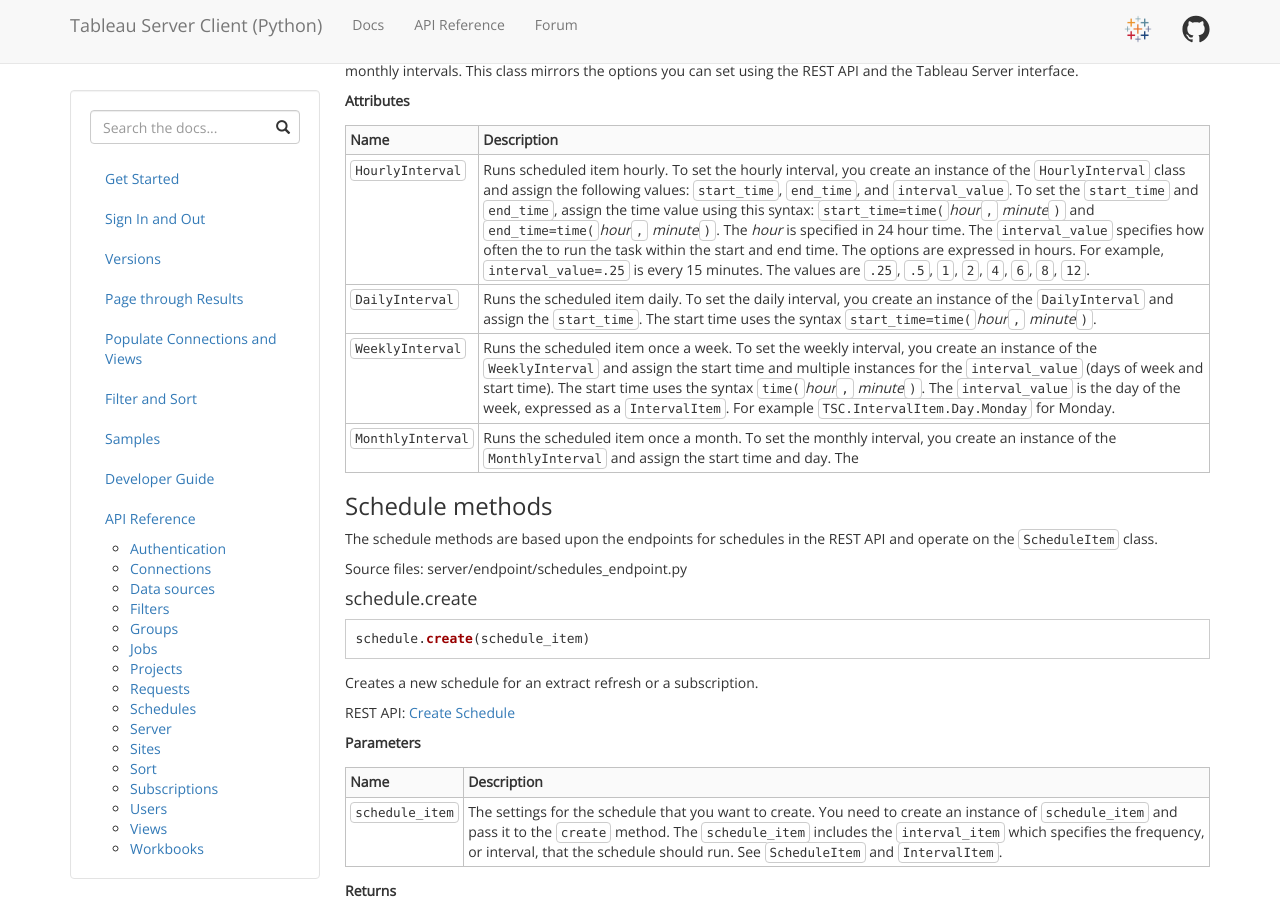
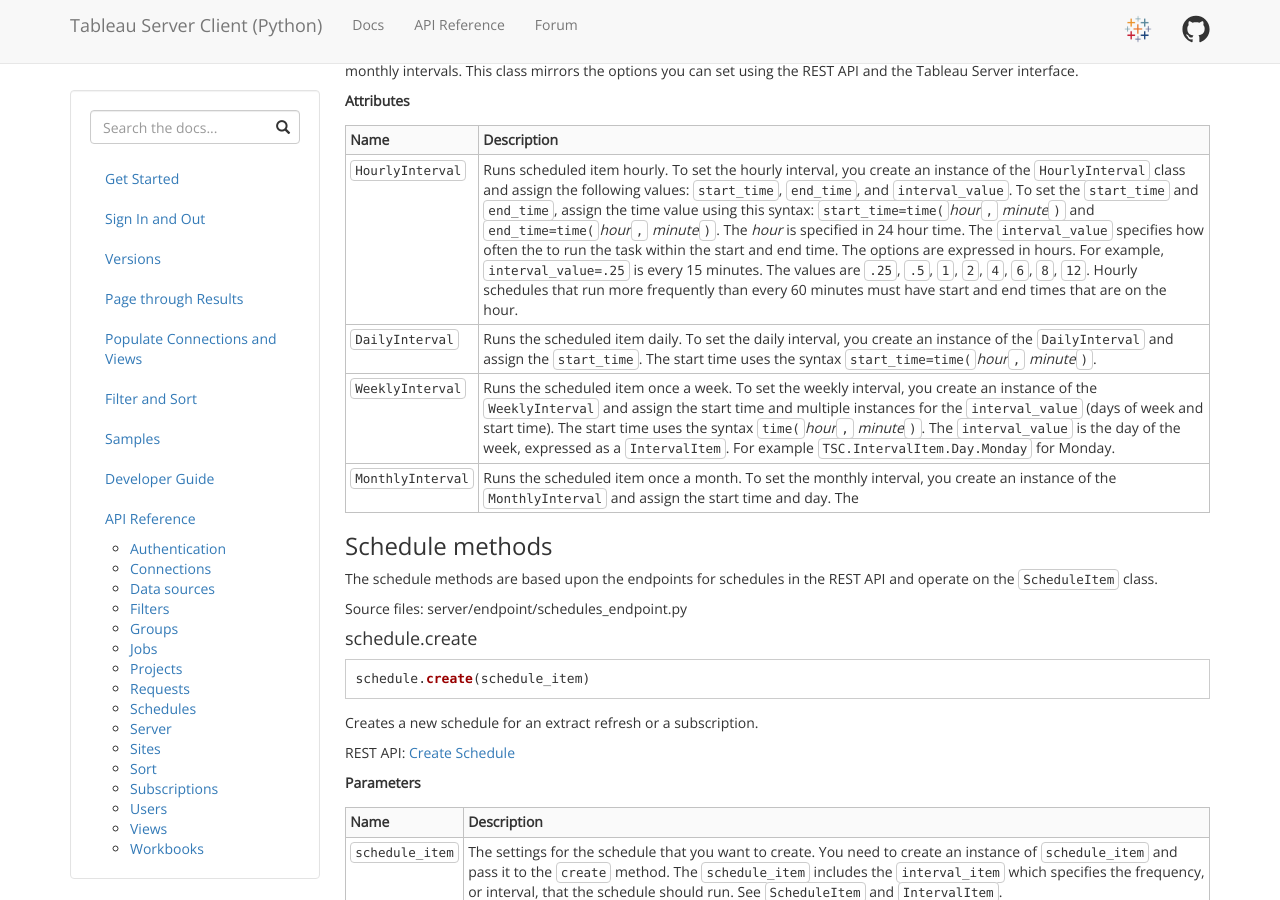
Before and after one commit to tableau/server-client-python, a Jekyll site: the page built from docs/api-ref.md, in a window 1280 px wide and 900 px high, scrolled down 32106 px. Built offline with Jekyll 4.4.1, drawn with Linux system fonts in a browser that asks for light colours.

Commit message:
add note that hourly interval schedules must start at top of hour

```diff
--- a/docs/api-ref.md
+++ b/docs/api-ref.md
@@ -1729,7 +1729,7 @@
 
 Name  |  Description
 :--- | :---
-`HourlyInterval`  | Runs scheduled item hourly. To set the hourly interval, you create an instance of the `HourlyInterval` class and assign the following values: `start_time`, `end_time`, and `interval_value`. To set the `start_time` and `end_time`, assign the time value using this syntax: `start_time=time(`*hour*`,` *minute*`)` and `end_time=time(`*hour*`,` *minute*`)`. The *hour* is specified in 24 hour time. The `interval_value` specifies how often the to run the task within the start and end time. The options are expressed in hours. For example, `interval_value=.25` is every 15 minutes. The values are `.25`, `.5`, `1`, `2`, `4`, `6`, `8`, `12`.
+`HourlyInterval`  | Runs scheduled item hourly. To set the hourly interval, you create an instance of the `HourlyInterval` class and assign the following values: `start_time`, `end_time`, and `interval_value`. To set the `start_time` and `end_time`, assign the time value using this syntax: `start_time=time(`*hour*`,` *minute*`)` and `end_time=time(`*hour*`,` *minute*`)`. The *hour* is specified in 24 hour time. The `interval_value` specifies how often the to run the task within the start and end time. The options are expressed in hours. For example, `interval_value=.25` is every 15 minutes. The values are `.25`, `.5`, `1`, `2`, `4`, `6`, `8`, `12`. Hourly schedules that run more frequently than every 60 minutes must have start and end times that are on the hour.
 `DailyInterval`  | Runs the scheduled item daily. To set the daily interval, you create an instance of the `DailyInterval` and assign the `start_time`. The start time uses the syntax `start_time=time(`*hour*`,` *minute*`)`.
 `WeeklyInterval`  |  Runs the scheduled item once a week. To set the weekly interval, you create an instance of the `WeeklyInterval` and assign the start time and multiple instances for the `interval_value` (days of week and start time). The start time uses the syntax `time(`*hour*`,` *minute*`)`. The `interval_value` is the day of the week, expressed as a `IntervalItem`. For example `TSC.IntervalItem.Day.Monday` for Monday.
 `MonthlyInterval`  |  Runs the scheduled item once a month. To set the monthly interval, you create an instance of the `MonthlyInterval` and assign the start time and day. The
```
